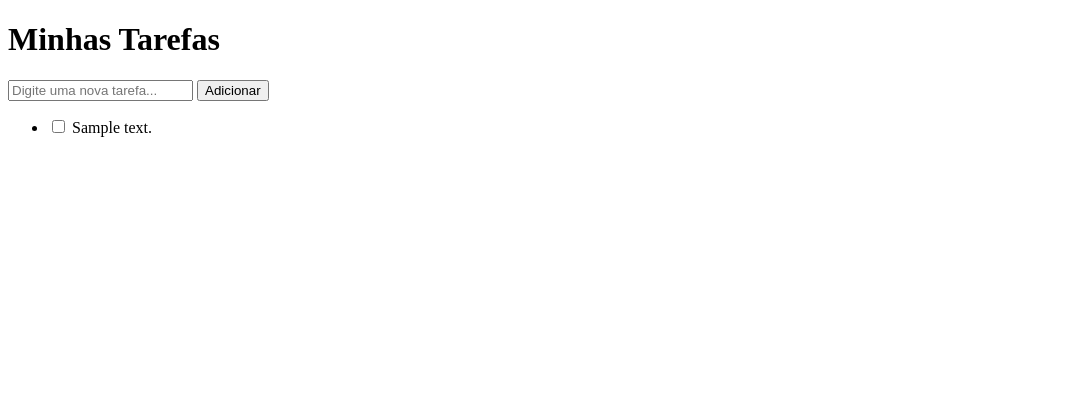
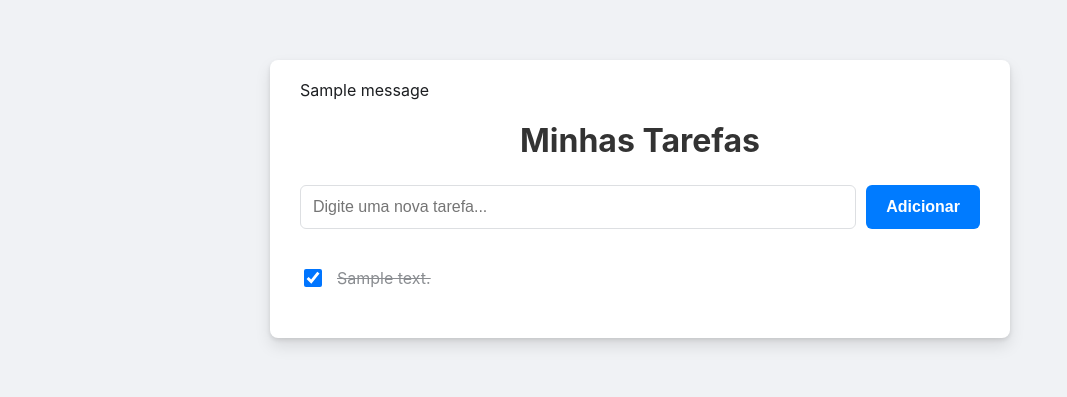
Before and after one commit to JoaoPauloQC/listaDeTarefas-flask, a Flask app: template app/templates/index.html in a window 1280 px wide. Shown: the top 397 px of the page, without its empty margins (0-1067 px from the left). Run offline with Flask 3, Linux system fonts and the light colour scheme; the template is opened without the code that fills it: most values are stand-ins (such as "Sample title", 1, 10 or a date in 2020); one stand-in notice (Sample message) is shown.

Commit message:
feat: css

```diff
--- a/app/static/main.css
+++ b/app/static/main.css
@@ -0,0 +1,130 @@
+/* --- Estilos Gerais e Layout --- */
+
+/* Define a fonte padrão, cor de fundo da página e cor do texto */
+body {
+    font-family: -apple-system, BlinkMacSystemFont, "Segoe UI", Roboto, Helvetica, Arial, sans-serif;
+    background-color: #f0f2f5;
+    color: #1c1e21;
+    margin: 0;
+    padding: 20px;
+}
+
+/* Cria um "cartão" centralizado para o conteúdo da aplicação */
+.container {
+    max-width: 680px;
+    margin: 40px auto; /* 40px de margem em cima/baixo, centralizado horizontalmente */
+    padding: 20px 30px;
+    background-color: #ffffff;
+    border-radius: 8px;
+    box-shadow: 0 2px 4px rgba(0, 0, 0, 0.1), 0 8px 16px rgba(0, 0, 0, 0.1);
+}
+
+/* Estilo para o título principal */
+h1 {
+    text-align: center;
+    color: #333;
+    margin-bottom: 25px;
+}
+
+/* --- Estilos para o Formulário de Adição --- */
+
+form {
+    display: flex; /* Alinha o campo de texto e o botão na mesma linha */
+    margin-bottom: 25px;
+}
+
+/* Campo de texto para a nova tarefa */
+form input[type="text"] {
+    flex-grow: 1; /* Faz o campo de texto ocupar todo o espaço disponível */
+    padding: 12px;
+    border: 1px solid #dddfe2;
+    border-radius: 6px;
+    font-size: 16px;
+}
+
+form input[type="text"]:focus {
+    outline: none;
+    border-color: #007bff; /* Destaca a borda quando o campo está em foco */
+}
+
+/* Botão de "Adicionar" */
+form button {
+    padding: 12px 20px;
+    border: none;
+    background-color: #007bff;
+    color: white;
+    border-radius: 6px;
+    margin-left: 10px;
+    font-size: 16px;
+    font-weight: bold;
+    cursor: pointer;
+    transition: background-color 0.2s; /* Efeito suave na mudança de cor */
+}
+
+/* Efeito visual ao passar o mouse sobre o botão */
+form button:hover {
+    background-color: #0056b3;
+}
+
+
+/* --- Estilos para a Lista de Tarefas --- */
+
+.task-list {
+    list-style-type: none; /* Remove os marcadores (bolinhas) da lista */
+    padding: 0;
+}
+
+.tarefa-item {
+    display: flex;
+    align-items: center; /* Alinha verticalmente o checkbox e o texto */
+    padding: 12px 0;
+    border-bottom: 1px solid #dddfe2;
+}
+
+/* Remove a borda do último item da lista */
+.tarefa-item:last-child {
+    border-bottom: none;
+}
+
+/* Checkbox da tarefa */
+.check-tarefa {
+    margin-right: 15px;
+    /* Aumenta o tamanho do checkbox para facilitar o clique */
+    width: 18px;
+    height: 18px;
+}
+
+/* A classe que o JavaScript adiciona/remove para riscar o texto */
+.concluida {
+    text-decoration: line-through;
+    color: #8a8d91;
+}
+
+
+/* --- Estilos para as Flash Messages --- */
+
+.flash-sucesso, .flash-erro, .flash-info {
+    padding: 15px;
+    margin-bottom: 20px;
+    border: 1px solid transparent;
+    border-radius: 4px;
+    font-weight: bold;
+}
+
+.flash-sucesso {
+    color: #155724;
+    background-color: #d4edda;
+    border-color: #c3e6cb;
+}
+
+.flash-erro {
+    color: #721c24;
+    background-color: #f8d7da;
+    border-color: #f5c6cb;
+}
+
+.flash-info {
+    color: #0c5460;
+    background-color: #d1ecf1;
+    border-color: #bee5eb;
+}
--- a/app/static/script.js
+++ b/app/static/script.js
@@ -0,0 +1,39 @@
+document.addEventListener('DOMContentLoaded',()=>{
+    document.querySelectorAll('.check-tarefa').forEach(checkbox =>{
+
+        checkbox.addEventListener('change',()=>{
+
+            console.log(checkbox)
+            console.log(this.dataset)
+            const tarefa_id = this.dataset.tarefa_id
+            const textoTarefa = document.getElementById(`texto-tarefa-${tarefa_id}`)
+
+            fetch(`/tarefa/concluir/${tarefa_id}`, {
+                method: "POST"
+            }).then(res => res.json()).then(data=>{
+                if(data.status === 'sucesso'){
+                    textoTarefa.classList.toggle('concluida',data.concluida)
+                }
+
+            }).catch(error=> console.error("Ocorreu um erro: "+ error))
+
+        })
+
+    })
+
+
+
+
+
+
+
+
+
+
+
+
+
+
+
+
+})
--- a/app/templates/base.html
+++ b/app/templates/base.html
@@ -8,15 +8,16 @@
 </head>
 <body>
     <div class="container">
-        {% block content %}
-        {% endblock %}
+
         {% with messages = get_flashed_messages(with_categories=true) %}
             {% if messages %}
-                {% for category,messages in messages %}
+                {% for category,message in messages %}
                     <div class="flash={{ category }}">{{ message }}</div>
                 {% endfor %}
             {% endif %}
         {% endwith %}
+        {% block content %}
+        {% endblock %}
     </div>
     <script src="{{ url_for('static',filename='script.js') }}"></script>
 </body>
--- a/app/templates/index.html
+++ b/app/templates/index.html
@@ -15,9 +15,9 @@
 
 <ul class="task-list">
 
-   {% for id, tarefa in tarefa.items() %}
+   {% for id, tarefa in tarefas.items() %}
       <li class="tarefa-item">
-         <input type="checkbox" class="check-tarefa" data-tarefa-id="{{ id }}" {% if tarefa.concluida %} chekced {% endif %}>
+         <input type="checkbox" class="check-tarefa" data-tarefa-id="{{ id }}" {% if tarefa.concluida %} checked {% endif %}>
 
          <span id="texto-tarefa-{{id}}" class="{{ 'concluida' if tarefa.concluida }}">
             {{ tarefa.texto }}
```
